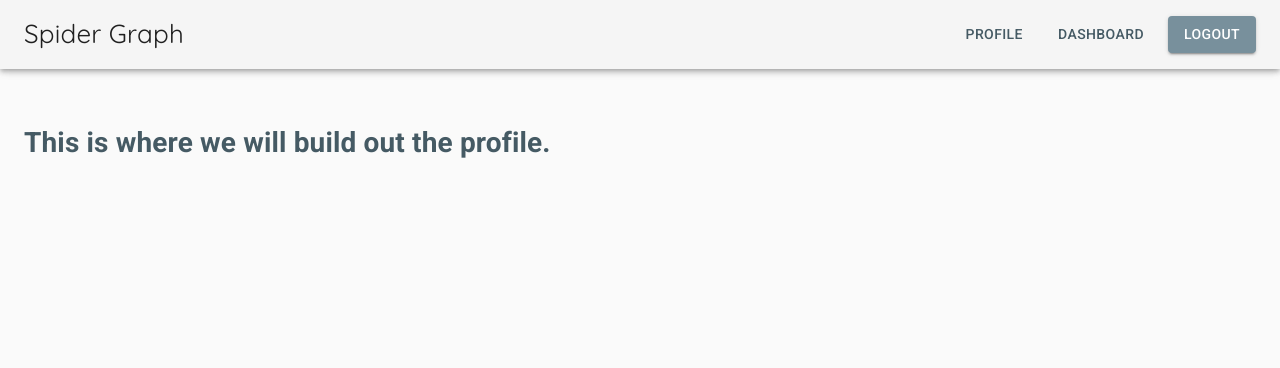
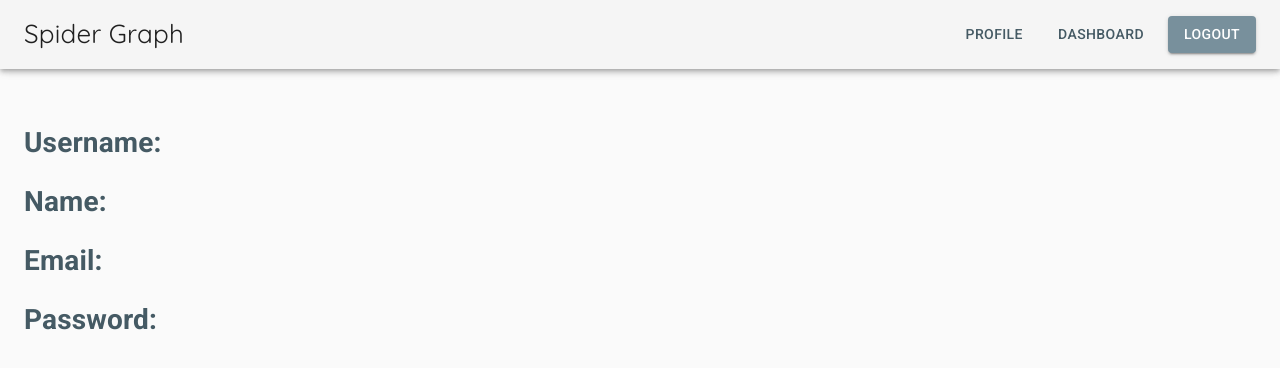
Before and after one commit to Spider-Graph-1/Front-End, a React (Create React App) app: page /profile in a window 1280 px wide. Shown: the top 368 px of the page. Built offline with nearby package versions, Linux system fonts and the light colour scheme; no server answers; sample sign-in values are in the browser's storage; a web font is replaced by a local one; what redux-undo would draw is missing.

Commit message:
Using jen's api to pull in some data. Need to style the page still.

```diff
--- /dev/null
+++ b/src/api/utils/tempAxiosBrett.js
@@ -0,0 +1,11 @@
+import axios from 'axios';
+
+const tempAxiosBrett = () =>
+  axios.create({
+    baseURL: 'https://spridergraph-testing.herokuapp.com/api',
+    headers: {
+      Authorization: localStorage.getItem('token'),
+    },
+  });
+
+export default tempAxiosBrett;
--- a/src/app/Brett/Profile.js
+++ b/src/app/Brett/Profile.js
@@ -1,22 +1,33 @@
 import React from 'react';
-import { useEffect } from 'react';
-import axiosWithAuth from '../../api/utils/axiosWithAuth';
+import { useEffect, useState } from 'react';
+import tempAxiosBrett from '../../api/utils/tempAxiosBrett';
 import styled from 'styled-components';
 
 const Div = styled.div`
   margin-top: 10%;
 `;
 const Profile = () => {
+  const [userData, setUserData] = useState({});
   useEffect(() => {
-    axiosWithAuth()
-      .get('/user/4')
-      .then((response) => console.log(response))
+    tempAxiosBrett()
+      .get('/users/5')
+      .then((response) => {
+        console.log(response);
+        setUserData(response.data);
+      })
+
       .catch((error) => console.log(error));
   }, []);
 
+  useEffect(() => {
+    console.log(userData);
+  }, [userData]);
   return (
     <Div>
-      <h1>This is where we will build out the profile.</h1>
+      <h1>Username: {userData.username}</h1>
+      <h1>Name: {userData.name}</h1>
+      <h1>Email: {userData.email}</h1>
+      <h1>Password: {userData.password}</h1>
     </Div>
   );
 };
```
